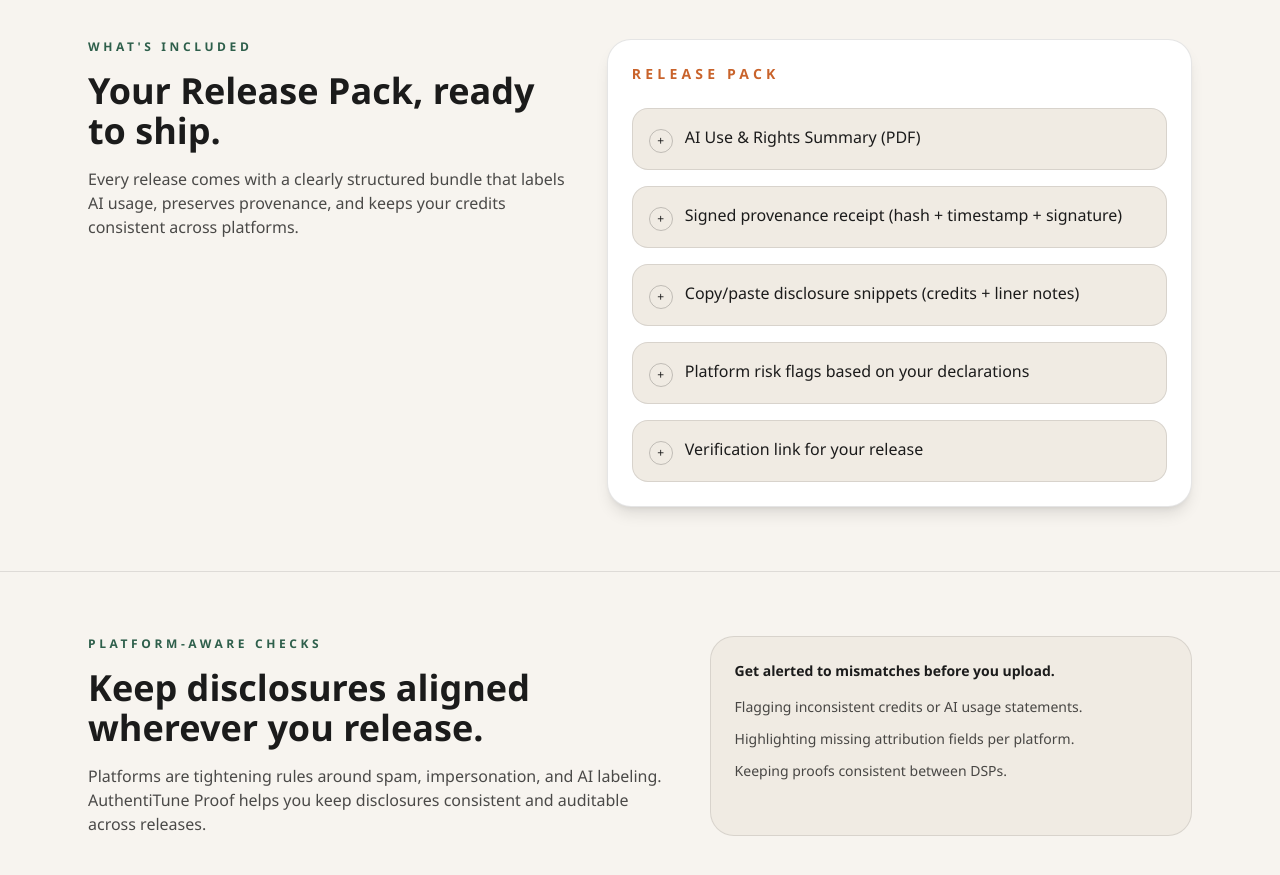
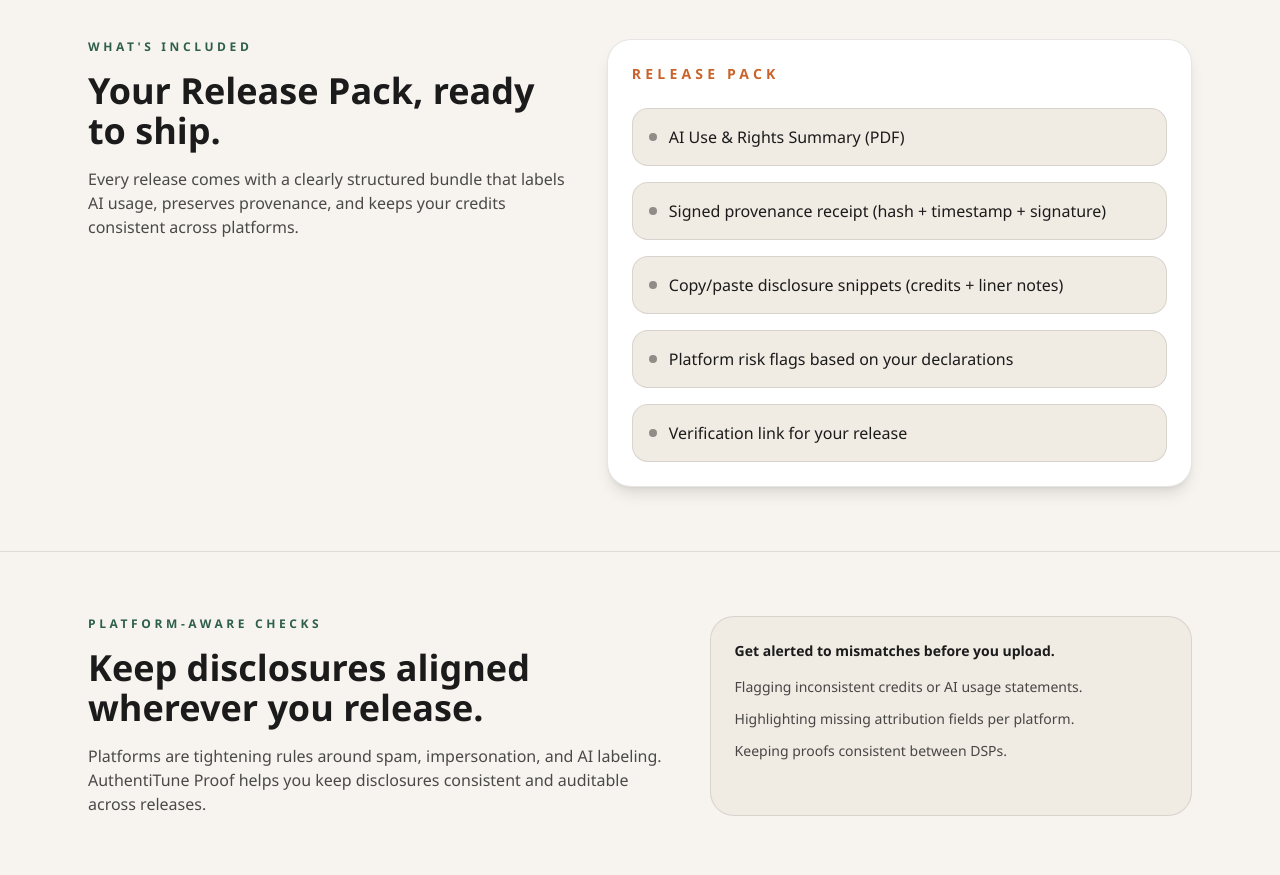
Before and after one commit to joeyacostar/authentitune-proof-landing, a Next.js app: page / in a window 1280 px wide. Shown: the part 1320-2195 px from the top of the page. Built offline with nearby package versions, Linux system fonts and the light colour scheme; no server answers.

Commit message:
fix SSR footer + list

```diff
--- a/src/app/page.tsx
+++ b/src/app/page.tsx
@@ -192,9 +192,7 @@
                       key={item}
                       className="flex items-start gap-3 rounded-2xl border border-black/10 bg-[color:var(--cloud)] p-4"
                     >
-                      <span className="mt-1 inline-flex h-6 w-6 items-center justify-center rounded-full border border-black/20 text-xs">
-                        +
-                      </span>
+                      <span className="mt-2 inline-flex h-2 w-2 rounded-full bg-black/40" />
                       <span>{item}</span>
                     </li>
                   ))}
```
